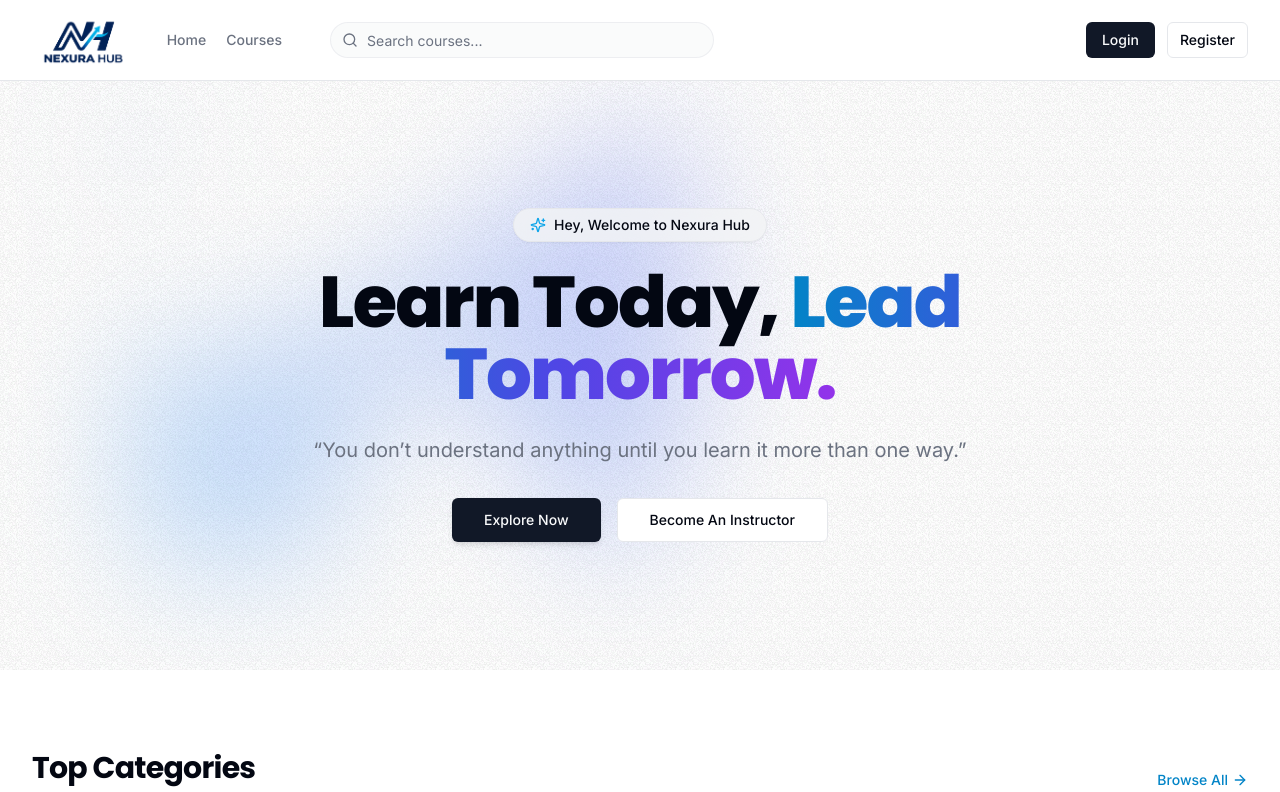
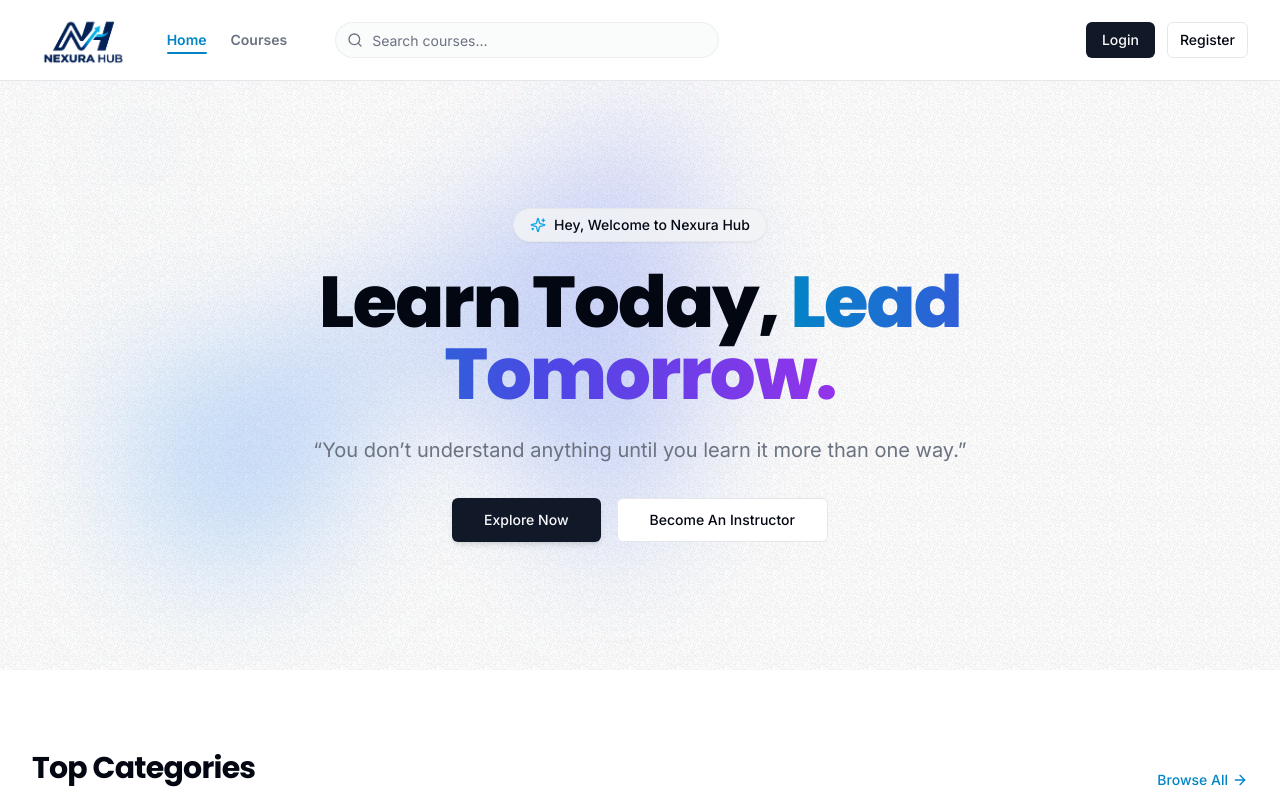
Before and after one commit to Rakibul12356/Nexura-Hub, a React (Vite) app: page / in a window 1280 px wide. Shown: the top 792 px of the page. Built offline with nearby package versions, Linux system fonts and the light colour scheme; no server answers; the HTML template or start-up script is replaced by a standard one.

Commit message:
feat: implement courses page with search, filtering, and navigation components

```diff
--- a/src/components/common/main-nav.tsx
+++ b/src/components/common/main-nav.tsx
@@ -1,5 +1,5 @@
 import React, { useState } from "react";
-import { Link, useNavigate } from "react-router-dom";
+import { Link, useNavigate, useLocation } from "react-router-dom";
 import { cn } from "@/lib/utils";
 import { MobileNav } from "./mobile-nav";
 import { Logo } from "./logo";
@@ -31,6 +31,7 @@ export const MainNav: React.FC<MainNavProps> = ({ items, children }) => {
   const [searchTerm, setSearchTerm] = useState("");
   const dispatch = useAppDispatch();
   const navigate = useNavigate();
+  const location = useLocation();
   const { user, isAuthenticated } = useAppSelector((state) => state.auth);
 
   const handleLogout = () => {
@@ -52,19 +53,29 @@ export const MainNav: React.FC<MainNavProps> = ({ items, children }) => {
       <div className="flex gap-4 lg:gap-8 items-center flex-1">
         <Logo />
         {items?.length ? (
-          <nav className="hidden gap-5 md:flex items-center">
-            {items.map((item, index) => (
+          <nav className="hidden gap-6 md:flex items-center">
+            {items.map((item, index) => {
+              const isActive =
+                item.href === "/"
+                  ? location.pathname === "/"
+                  : location.pathname.startsWith(item.href);
+
+              return (
                 <Link
                   key={index}
                   to={item.disabled ? "#" : item.href}
                   className={cn(
-                  "flex items-center text-sm font-medium transition-colors hover:text-foreground text-muted-foreground",
+                    "flex items-center text-sm font-semibold transition-all relative py-1",
+                    isActive
+                      ? "text-sky-600 after:absolute after:bottom-0 after:left-0 after:right-0 after:h-0.5 after:bg-sky-600 after:rounded-full"
+                      : "text-muted-foreground hover:text-foreground",
                     item.disabled && "cursor-not-allowed opacity-60"
                   )}
                 >
                   {item.title}
                 </Link>
-            ))}
+              );
+            })}
           </nav>
         ) : null}
 
--- a/src/components/common/mobile-nav.tsx
+++ b/src/components/common/mobile-nav.tsx
@@ -1,5 +1,5 @@
 import * as React from "react";
-import { Link, useNavigate } from "react-router-dom";
+import { Link, useNavigate, useLocation } from "react-router-dom";
 import { cn } from "@/lib/utils";
 import { useLockBody } from "@/hooks/use-lock-body";
 import { Search } from "lucide-react";
@@ -25,6 +25,7 @@ export const MobileNav: React.FC<MobileNavProps> = ({ items, children, onClose }
   useLockBody();
   const dispatch = useAppDispatch();
   const navigate = useNavigate();
+  const location = useLocation();
   const { isAuthenticated } = useAppSelector((state) => state.auth);
   const [searchTerm, setSearchTerm] = React.useState("");
 
@@ -56,19 +57,29 @@ export const MobileNav: React.FC<MobileNavProps> = ({ items, children, onClose }
         </form>
 
         <nav className="grid grid-flow-row auto-rows-max text-sm gap-1">
-          {items.map((item, index) => (
+          {items.map((item, index) => {
+            const isActive =
+              item.href === "/"
+                ? location.pathname === "/"
+                : location.pathname.startsWith(item.href);
+
+            return (
               <Link
                 key={index}
                 to={item.disabled ? "#" : item.href}
                 onClick={onClose}
                 className={cn(
-                "flex w-full items-center rounded-md p-2 text-sm font-medium hover:bg-muted transition-colors",
+                  "flex w-full items-center rounded-md p-2 text-sm font-medium transition-colors",
+                  isActive
+                    ? "bg-sky-50 text-sky-600 font-semibold dark:bg-sky-950/40"
+                    : "hover:bg-muted text-foreground",
                   item.disabled && "cursor-not-allowed opacity-60"
                 )}
               >
                 {item.title}
               </Link>
-          ))}
+            );
+          })}
           {isAuthenticated && (
             <>
               <Link
--- a/src/pages/main/CoursesPage.tsx
+++ b/src/pages/main/CoursesPage.tsx
@@ -1,5 +1,5 @@
-import React, { useMemo } from "react";
-import { Link } from "react-router-dom";
+import React, { useMemo, useEffect } from "react";
+import { Link, useSearchParams } from "react-router-dom";
 import { CourseProgress } from "@/components/common/course-progress";
 import { CourseCard } from "@/components/common/CourseCard";
 import {
@@ -31,6 +31,7 @@ import { Checkbox } from "@/components/ui/checkbox";
 import { useAppDispatch, useAppSelector } from "@/store/hooks";
 import {
   setSearchQuery,
+  setSelectedCategories,
   toggleCategoryFilter,
   togglePriceFilter,
   setSortBy,
@@ -50,9 +51,22 @@ const PRICE_OPTIONS = [
 
 export const CoursesPage: React.FC = () => {
   const dispatch = useAppDispatch();
+  const [searchParams] = useSearchParams();
   const { courses, categories, filters } = useAppSelector(
     (state) => state.courses
   );
+
+  useEffect(() => {
+    const categoryParam = searchParams.get("category");
+    const searchParam = searchParams.get("search");
+
+    if (categoryParam) {
+      dispatch(setSelectedCategories([categoryParam]));
+    }
+    if (searchParam) {
+      dispatch(setSearchQuery(searchParam));
+    }
+  }, [searchParams, dispatch]);
 
   const filteredCourses = useMemo(() => {
     return courses.filter((course) => {
--- a/src/store/slices/courseSlice.ts
+++ b/src/store/slices/courseSlice.ts
@@ -176,7 +176,7 @@ const initialState: CourseSliceState = {
   activeCourse: initialCourses[0],
   filters: {
     searchQuery: "",
-    selectedCategories: ["development"],
+    selectedCategories: [],
     selectedPrice: [],
     sortBy: "",
   },
@@ -196,6 +196,9 @@ export const courseSlice = createSlice({
     },
     setSearchQuery: (state, action: PayloadAction<string>) => {
       state.filters.searchQuery = action.payload;
+    },
+    setSelectedCategories: (state, action: PayloadAction<string[]>) => {
+      state.filters.selectedCategories = action.payload;
     },
     toggleCategoryFilter: (state, action: PayloadAction<string>) => {
       const category = action.payload;
@@ -235,6 +238,7 @@ export const {
   setCourses,
   setActiveCourse,
   setSearchQuery,
+  setSelectedCategories,
   toggleCategoryFilter,
   togglePriceFilter,
   setSortBy,
```
Lines whose indentation alone changed are shown as unchanged.
